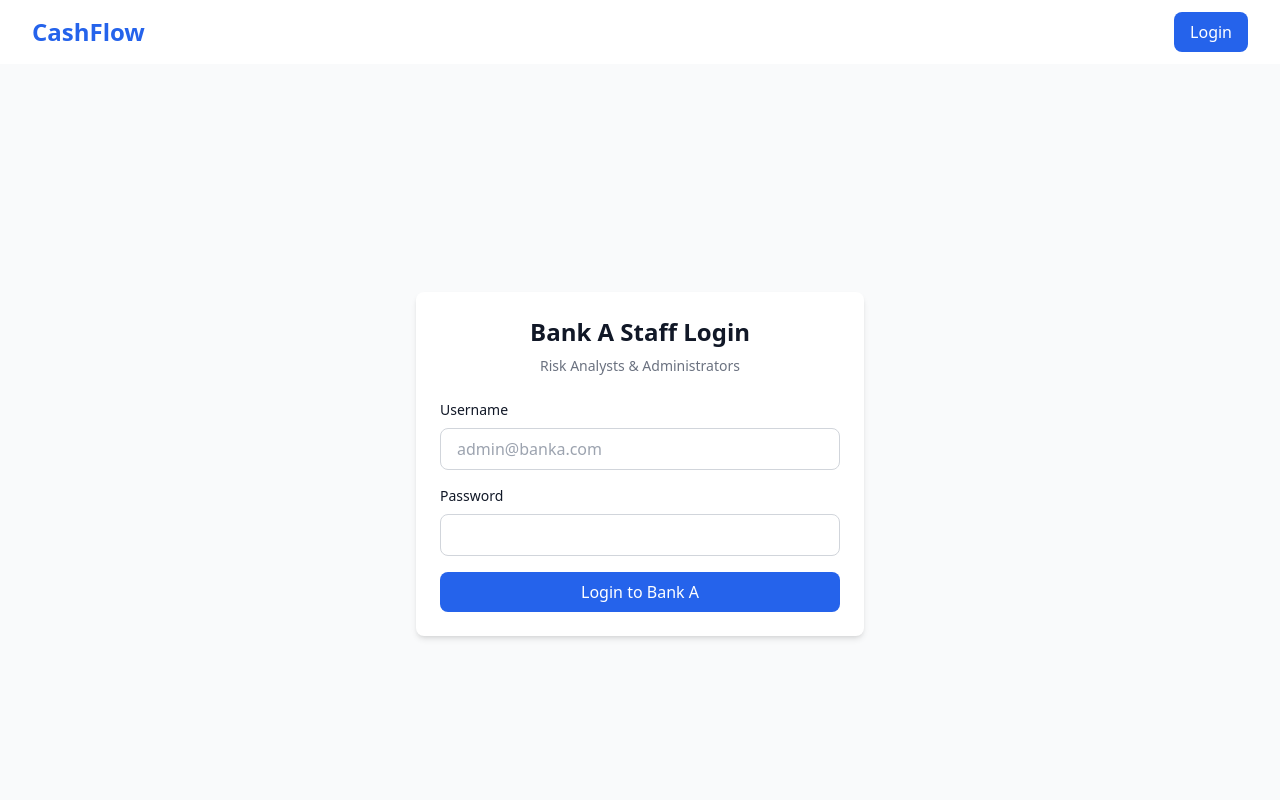
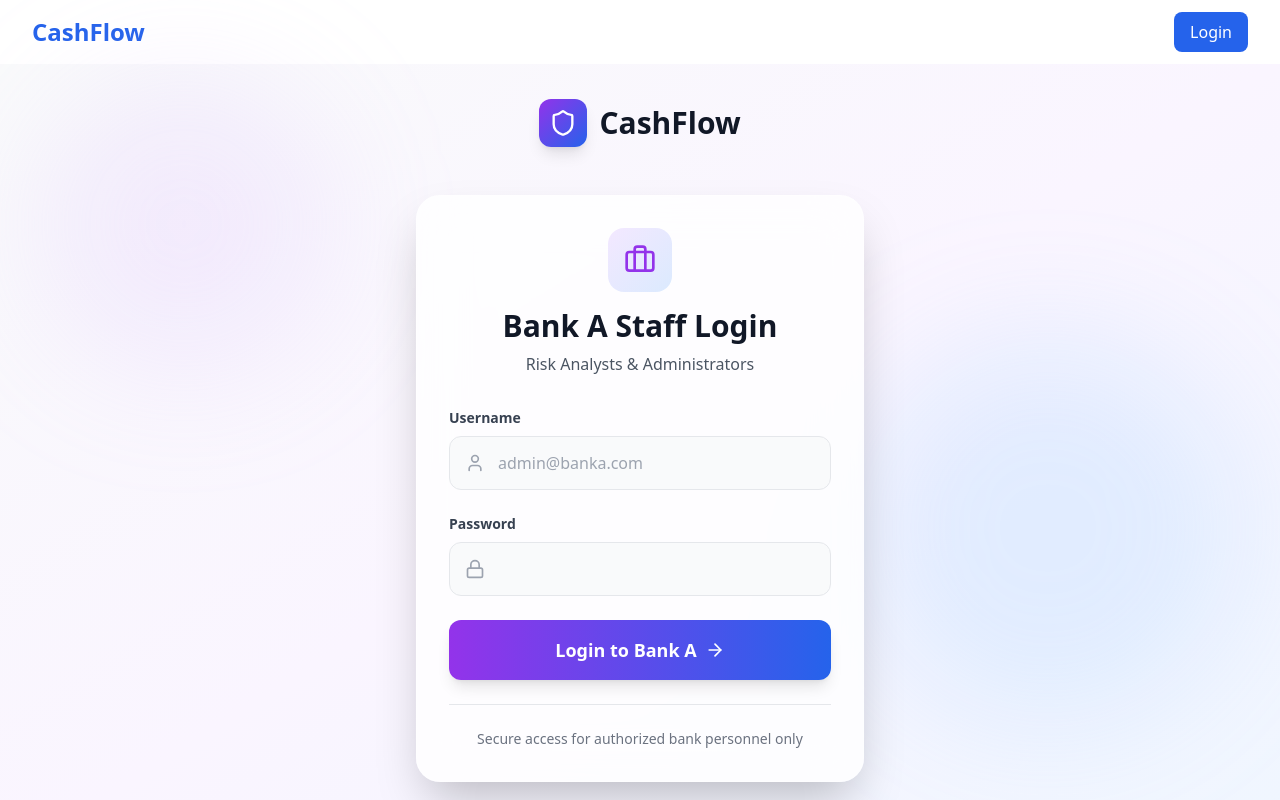
Before and after one commit to NishBaIry/Alternative-Credit-Scoring-System-with-Federated-Learning, a React (Vite) app in the folder frontend-bank-a/: page /staff/login in a window 1280 px wide. Shown: the top 800 px of the page. Built offline with nearby package versions, Linux system fonts and the light colour scheme; no server answers.

Commit message:
updated landing page and staff login

```diff
--- a/frontend-bank-a/src/pages/LandingPage.jsx
+++ b/frontend-bank-a/src/pages/LandingPage.jsx
@@ -1,18 +1,148 @@
-// LandingPage.jsx
-// Public landing screen explaining the alternative credit score product.
-// Shows key benefits: privacy-preserving FL, inclusion for thin-file borrowers.
-// Contains CTAs to "Continue as Client" or "Continue as Bank Staff".
-// Very light logic; just routing to AuthChoice or StaffLogin.
-// Tailwind-based responsive layout for hackathon demo.
-
 import React from 'react';
-import { Link } from 'react-router-dom';
+import { motion } from 'framer-motion';
+import { Shield, Zap, Briefcase, ArrowRight } from 'lucide-react';
 
 const LandingPage = () => {
+  const handleStaffLogin = () => {
+    // Navigate to staff login - implement your routing logic here
+    console.log('Navigate to staff login');
+  };
+
   return (
-    <div className="min-h-screen">
-      <h1 className="text-4xl font-bold">Alternative Credit Scoring Platform</h1>
-      <p className="text-lg text-gray-600 mt-4">Privacy-preserving credit scoring using alternative data</p>
+    <div className="min-h-screen bg-gradient-to-br from-gray-50 via-purple-50 to-blue-50">
+      {/* Navigation */}
+      <nav className="flex items-center justify-between px-8 py-6 max-w-7xl mx-auto">
+        <div className="flex items-center gap-3">
+          <div className="w-10 h-10 bg-gradient-to-br from-purple-600 to-blue-600 rounded-lg flex items-center justify-center">
+            <Shield className="w-6 h-6 text-white" />
+          </div>
+          <span className="text-2xl font-bold text-gray-900">CashFlow</span>
+        </div>
+
+        <div className="flex items-center gap-6">
+          <button
+            onClick={handleStaffLogin}
+            className="text-gray-600 hover:text-gray-900 transition-colors"
+          >
+            Staff Login
+          </button>
+        </div>
+      </nav>
+
+      {/* Hero Section */}
+      <div className="max-w-6xl mx-auto px-8 pt-20 pb-32">
+        <motion.div
+          initial={{ opacity: 0, y: 20 }}
+          animate={{ opacity: 1, y: 0 }}
+          transition={{ duration: 0.6 }}
+          className="text-center"
+        >
+          {/* Badge */}
+          <motion.div
+            initial={{ opacity: 0, scale: 0.9 }}
+            animate={{ opacity: 1, scale: 1 }}
+            transition={{ delay: 0.2, duration: 0.5 }}
+            className="inline-flex items-center gap-2 px-4 py-2 bg-white rounded-full shadow-sm border border-purple-200 mb-8"
+          >
+            <Zap className="w-4 h-4 text-purple-600" />
+            <span className="text-sm font-medium text-purple-600">Powered by Federated Learning</span>
+          </motion.div>
+
+          {/* Main Heading */}
+          <motion.h1
+            initial={{ opacity: 0, y: 20 }}
+            animate={{ opacity: 1, y: 0 }}
+            transition={{ delay: 0.3, duration: 0.6 }}
+            className="text-6xl md:text-7xl font-bold text-gray-900 mb-4"
+          >
+            Alternative Credit Scoring
+            <br />
+            <span className="bg-gradient-to-r from-purple-600 to-blue-600 bg-clip-text text-transparent">
+              Platform
+            </span>
+          </motion.h1>
+
+          {/* Subtitle */}
+          <motion.p
+            initial={{ opacity: 0, y: 20 }}
+            animate={{ opacity: 1, y: 0 }}
+            transition={{ delay: 0.4, duration: 0.6 }}
+            className="text-xl text-gray-600 max-w-3xl mx-auto mb-4"
+          >
+            Privacy-preserving credit scoring using alternative data sources and federated learning.
+          </motion.p>
+
+          <motion.p
+            initial={{ opacity: 0, y: 20 }}
+            animate={{ opacity: 1, y: 0 }}
+            transition={{ delay: 0.5, duration: 0.6 }}
+            className="text-xl text-gray-600 max-w-3xl mx-auto mb-12"
+          >
+            Empowering financial inclusion for thin-file borrowers.
+          </motion.p>
+
+          {/* CTA Button */}
+          <motion.div
+            initial={{ opacity: 0, y: 20 }}
+            animate={{ opacity: 1, y: 0 }}
+            transition={{ delay: 0.6, duration: 0.6 }}
+            className="flex justify-center"
+          >
+            <button
+              onClick={handleStaffLogin}
+              className="group inline-flex items-center gap-3 px-8 py-4 bg-gradient-to-r from-blue-600 to-blue-700 text-white rounded-xl font-semibold text-lg shadow-lg hover:shadow-xl transition-all duration-300 hover:scale-105"
+            >
+              <Briefcase className="w-5 h-5" />
+              <span>Continue as Bank Staff</span>
+              <ArrowRight className="w-5 h-5 group-hover:translate-x-1 transition-transform" />
+            </button>
+          </motion.div>
+        </motion.div>
+
+        {/* Feature Cards */}
+        <motion.div
+          initial={{ opacity: 0, y: 40 }}
+          animate={{ opacity: 1, y: 0 }}
+          transition={{ delay: 0.8, duration: 0.6 }}
+          className="grid md:grid-cols-3 gap-6 mt-24"
+        >
+          {[
+            {
+              icon: Shield,
+              title: "Privacy-Preserving",
+              description: "Federated learning keeps data secure and decentralized"
+            },
+            {
+              icon: Zap,
+              title: "Alternative Data",
+              description: "Leverage UPI and digital footprint for credit assessment"
+            },
+            {
+              icon: Briefcase,
+              title: "Financial Inclusion",
+              description: "Empower thin-file borrowers with fair credit opportunities"
+            }
+          ].map((feature, index) => (
+            <motion.div
+              key={index}
+              initial={{ opacity: 0, y: 20 }}
+              animate={{ opacity: 1, y: 0 }}
+              transition={{ delay: 0.9 + index * 0.1, duration: 0.5 }}
+              className="bg-white/80 backdrop-blur-sm p-6 rounded-2xl border border-gray-200 shadow-sm hover:shadow-md transition-shadow"
+            >
+              <div className="w-12 h-12 bg-gradient-to-br from-purple-100 to-blue-100 rounded-xl flex items-center justify-center mb-4">
+                <feature.icon className="w-6 h-6 text-purple-600" />
+              </div>
+              <h3 className="text-lg font-semibold text-gray-900 mb-2">
+                {feature.title}
+              </h3>
+              <p className="text-gray-600">
+                {feature.description}
+              </p>
+            </motion.div>
+          ))}
+        </motion.div>
+      </div>
     </div>
   );
 };
--- a/frontend-bank-a/src/pages/StaffLogin.jsx
+++ b/frontend-bank-a/src/pages/StaffLogin.jsx
@@ -1,13 +1,7 @@
-// StaffLogin.jsx
-// Login screen for Bank A staff (risk/data team).
-// Form: username + password, calls /staff/login with hardcoded bank_a.
-// On success, store role (Admin / Analyst) in AuthContext.
-// Redirect to StaffDashboard after login.
-// Bank ID is hardcoded from environment variables - no selection needed.
-
 import React, { useState } from 'react';
+import { motion } from 'framer-motion';
+import { Shield, User, Lock, ArrowRight, Briefcase } from 'lucide-react';
 import { useNavigate } from 'react-router-dom';
-import { BANK_ID, BANK_NAME } from '@/lib/constants';
 import { useAuthContext } from '../context/AuthContext';
 
 const StaffLogin = () => {
@@ -15,55 +9,138 @@ const StaffLogin = () => {
   const [password, setPassword] = useState('');
   const navigate = useNavigate();
   const { login } = useAuthContext();
+  const BANK_NAME = 'Bank A'; // Placeholder for demo
 
   const handleSubmit = async (e) => {
     e.preventDefault();
-    // TODO: Implement authentication logic with BANK_ID
-    console.log('Logging in to', BANK_ID);
-
-    // Set user in auth context
-    await login({ username, bankId: BANK_ID }, 'staff');
-
+    try {
+      await login({ username, password, bankId: 'bank_a' }, 'staff');
       navigate('/staff/dashboard');
+    } catch (error) {
+      console.error('Login failed:', error);
+    }
   };
 
   return (
-    <div className="min-h-screen flex items-center justify-center bg-gray-50">
-      <div className="card max-w-md w-full">
-        <div className="text-center mb-6">
-          <h2 className="text-2xl font-bold">{BANK_NAME} Staff Login</h2>
-          <p className="text-gray-500 text-sm mt-2">Risk Analysts & Administrators</p>
+    <div className="min-h-screen bg-gradient-to-br from-gray-50 via-purple-50 to-blue-50 flex items-center justify-center p-4">
+      {/* Background decoration */}
+      <div className="absolute inset-0 overflow-hidden pointer-events-none">
+        <div className="absolute top-20 left-10 w-72 h-72 bg-purple-300/20 rounded-full blur-3xl"></div>
+        <div className="absolute bottom-20 right-10 w-96 h-96 bg-blue-300/20 rounded-full blur-3xl"></div>
       </div>
 
-        <form onSubmit={handleSubmit} className="space-y-4">
+      <motion.div
+        initial={{ opacity: 0, y: 20 }}
+        animate={{ opacity: 1, y: 0 }}
+        transition={{ duration: 0.6 }}
+        className="relative w-full max-w-md"
+      >
+        {/* Logo/Header Section */}
+        <motion.div
+          initial={{ opacity: 0, y: -20 }}
+          animate={{ opacity: 1, y: 0 }}
+          transition={{ delay: 0.2, duration: 0.6 }}
+          className="text-center mb-8"
+        >
+          <div className="inline-flex items-center gap-3 mb-4">
+            <div className="w-12 h-12 bg-gradient-to-br from-purple-600 to-blue-600 rounded-xl flex items-center justify-center shadow-lg">
+              <Shield className="w-7 h-7 text-white" />
+            </div>
+            <span className="text-3xl font-bold text-gray-900">CashFlow</span>
+          </div>
+        </motion.div>
+
+        {/* Login Card */}
+        <motion.div
+          initial={{ opacity: 0, scale: 0.95 }}
+          animate={{ opacity: 1, scale: 1 }}
+          transition={{ delay: 0.3, duration: 0.6 }}
+          className="bg-white/80 backdrop-blur-xl rounded-3xl shadow-2xl border border-white/20 p-8"
+        >
+          <div className="text-center mb-8">
+            <div className="inline-flex items-center justify-center w-16 h-16 bg-gradient-to-br from-purple-100 to-blue-100 rounded-2xl mb-4">
+              <Briefcase className="w-8 h-8 text-purple-600" />
+            </div>
+            <h2 className="text-3xl font-bold text-gray-900 mb-2">
+              {BANK_NAME} Staff Login
+            </h2>
+            <p className="text-gray-600">Risk Analysts & Administrators</p>
+          </div>
+
+          <div className="space-y-6">
             <div>
-            <label className="block text-sm font-medium mb-2">Username</label>
+              <label className="block text-sm font-semibold text-gray-700 mb-2">
+                Username
+              </label>
+              <div className="relative">
+                <div className="absolute inset-y-0 left-0 pl-4 flex items-center pointer-events-none">
+                  <User className="w-5 h-5 text-gray-400" />
+                </div>
                 <input
                   type="text"
                   value={username}
                   onChange={(e) => setUsername(e.target.value)}
-              className="input-field"
+                  className="w-full pl-12 pr-4 py-3.5 bg-gray-50 border border-gray-200 rounded-xl focus:outline-none focus:ring-2 focus:ring-purple-500 focus:border-transparent transition-all duration-200 text-gray-900 placeholder-gray-400"
                   placeholder="admin@banka.com"
                   required
                 />
               </div>
+            </div>
 
             <div>
-            <label className="block text-sm font-medium mb-2">Password</label>
+              <label className="block text-sm font-semibold text-gray-700 mb-2">
+                Password
+              </label>
+              <div className="relative">
+                <div className="absolute inset-y-0 left-0 pl-4 flex items-center pointer-events-none">
+                  <Lock className="w-5 h-5 text-gray-400" />
+                </div>
                 <input
                   type="password"
                   value={password}
                   onChange={(e) => setPassword(e.target.value)}
-              className="input-field"
+                  className="w-full pl-12 pr-4 py-3.5 bg-gray-50 border border-gray-200 rounded-xl focus:outline-none focus:ring-2 focus:ring-purple-500 focus:border-transparent transition-all duration-200 text-gray-900"
                   required
                 />
               </div>
+            </div>
 
-          <button type="submit" className="btn-primary w-full">
-            Login to {BANK_NAME}
+            <button
+              type="submit"
+              onClick={handleSubmit}
+              className="w-full group relative overflow-hidden bg-gradient-to-r from-purple-600 to-blue-600 text-white py-4 rounded-xl font-semibold text-lg shadow-lg hover:shadow-xl transition-all duration-300 hover:scale-[1.02] active:scale-[0.98] flex items-center justify-center gap-2"
+            >
+              <span>Login to {BANK_NAME}</span>
+              <ArrowRight className="w-5 h-5 group-hover:translate-x-1 transition-transform" />
+
+              {/* Shine effect */}
+              <div className="absolute inset-0 -translate-x-full group-hover:translate-x-full transition-transform duration-1000 bg-gradient-to-r from-transparent via-white/20 to-transparent"></div>
             </button>
-        </form>
           </div>
+
+          {/* Footer */}
+          <div className="mt-6 pt-6 border-t border-gray-200">
+            <p className="text-center text-sm text-gray-500">
+              Secure access for authorized bank personnel only
+            </p>
+          </div>
+        </motion.div>
+
+        {/* Back to Home Link */}
+        <motion.div
+          initial={{ opacity: 0 }}
+          animate={{ opacity: 1 }}
+          transition={{ delay: 0.6, duration: 0.6 }}
+          className="text-center mt-6"
+        >
+          <button
+            onClick={() => navigate('/')}
+            className="text-gray-600 hover:text-gray-900 transition-colors text-sm font-medium"
+          >
+            ← Back to Home
+          </button>
+        </motion.div>
+      </motion.div>
     </div>
   );
 };
```
Lines whose indentation alone changed are shown as unchanged.
